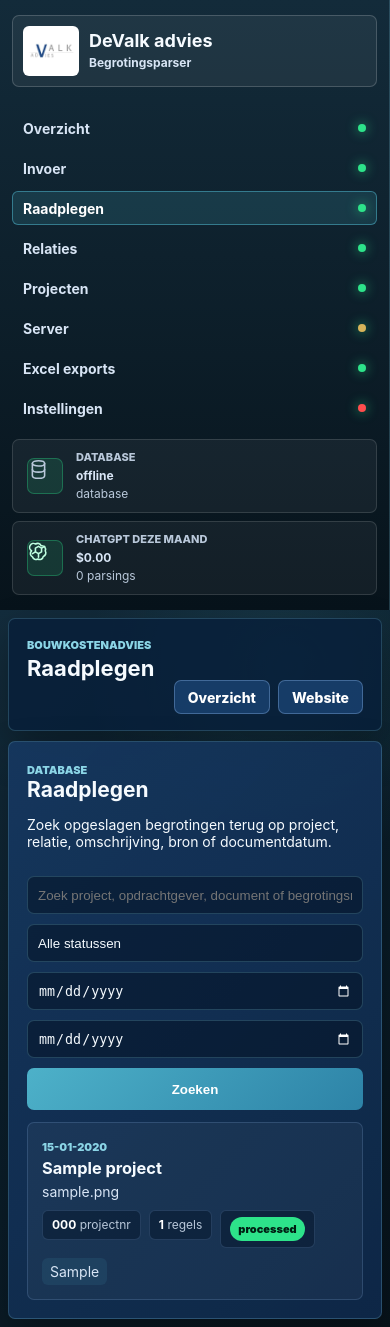
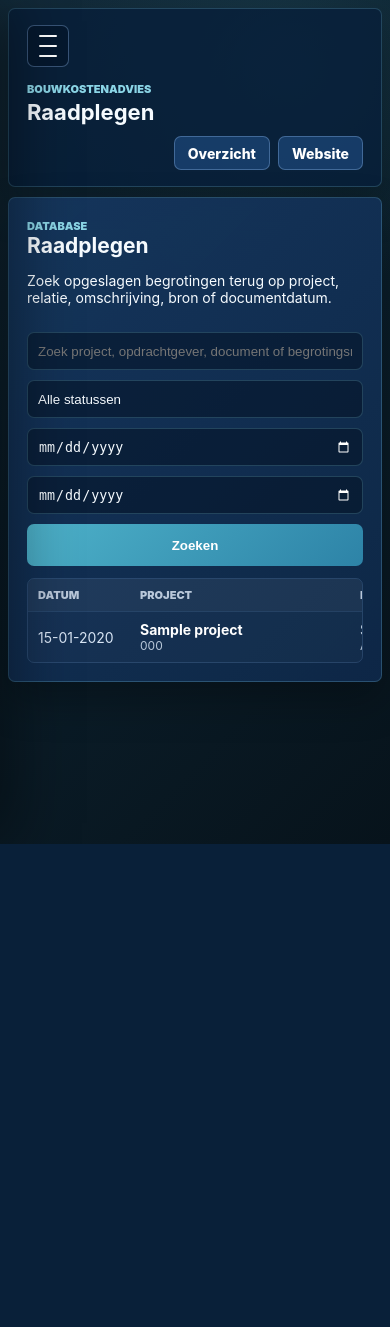
Before and after one commit to thomasdeijkers/devalkadvies, a FastAPI app: page /consult in a window 390 px wide. After the commit the page ends 844 px from the top, so only its background shows below. Run offline with FastAPI, Linux system fonts and the light colour scheme; tables that the repository leaves empty hold one stand-in row (values such as "Sample post").

Commit message:
Voeg euro opmaak indexering en mobiel menu toe

```diff
--- a/annemieke_app/main.py
+++ b/annemieke_app/main.py
@@ -24,6 +24,20 @@ templates = Jinja2Templates(directory=str(Path(__file__).parent / "templates"))
 app.mount("/static", StaticFiles(directory=str(Path(__file__).parent / "static")), name="static")
 logo_path = Path(__file__).resolve().parent.parent / "logo.webp"
 APP_STARTED_AT = time.time()
+
+
+def euro(value: Decimal | int | float | str | None) -> str:
+    if value is None or value == "":
+        return ""
+    try:
+        amount = Decimal(str(value))
+    except InvalidOperation:
+        return str(value)
+    formatted = f"{amount:,.2f}".replace(",", "X").replace(".", ",").replace("X", ".")
+    return f"€ {formatted}"
+
+
+templates.env.filters["euro"] = euro
 
 
 @app.on_event("startup")
@@ -124,7 +138,7 @@ def _render_workspace(
         select(Relation).order_by(Relation.name)
     ).all()
     status_context = _status_context(session)
-    consult_documents = _consult_documents(session, query, status, date_from, date_to) if active_page == "consult" else []
+    consult_lines = _consult_lines(session, query, status, date_from, date_to) if active_page == "consult" else []
 
     return templates.TemplateResponse(
         request=request,
@@ -145,7 +159,7 @@ def _render_workspace(
             "selected_status": status or "",
             "selected_date_from": date_from or "",
             "selected_date_to": date_to or "",
-            "consult_documents": consult_documents,
+            "consult_lines": consult_lines,
             "active_page": active_page,
             **status_context,
         },
@@ -669,23 +683,23 @@ def _decimal_or_none(value: str) -> Decimal | None:
         return None
 
 
-def _consult_documents(
+def _consult_lines(
     session: Session,
     query: str | None,
     status: str | None,
     date_from: str | None,
     date_to: str | None,
-) -> list[IncomingDocument]:
+) -> list[BudgetLine]:
     client_relation = aliased(Relation)
     architect_relation = aliased(Relation)
     constructor_relation = aliased(Relation)
     statement = (
-        select(IncomingDocument)
+        select(BudgetLine)
+        .join(BudgetLine.document)
         .outerjoin(IncomingDocument.project)
         .outerjoin(client_relation, Project.client_relation_id == client_relation.id)
         .outerjoin(architect_relation, Project.architect_relation_id == architect_relation.id)
         .outerjoin(constructor_relation, Project.constructor_relation_id == constructor_relation.id)
-        .outerjoin(IncomingDocument.budget_lines)
     )
     cleaned_query = (query or "").strip()
     if cleaned_query:
@@ -703,6 +717,7 @@ def _consult_documents(
                 architect_relation.name.ilike(search),
                 constructor_relation.name.ilike(search),
                 BudgetLine.omschrijving_werkzaamheden.ilike(search),
+                BudgetLine.eenheid.ilike(search),
             )
         )
     if status:
@@ -714,7 +729,9 @@ def _consult_documents(
     if parsed_to:
         statement = statement.where(IncomingDocument.created_at < parsed_to + timedelta(days=1))
 
-    return session.scalars(statement.distinct().order_by(IncomingDocument.created_at.desc()).limit(80)).unique().all()
+    return session.scalars(
+        statement.order_by(IncomingDocument.created_at.desc(), BudgetLine.line_number).limit(300)
+    ).unique().all()
 
 
 def _date_or_none(value: str | None) -> datetime | None:
--- a/annemieke_app/static/styles.css
+++ b/annemieke_app/static/styles.css
@@ -53,6 +53,12 @@ a {
   padding: 15px 12px;
   background: linear-gradient(180deg, #132b3a 0%, #07131b 100%);
   border-right: 1px solid var(--line);
+}
+
+.mobile-close,
+.hamburger-button,
+.menu-backdrop {
+  display: none;
 }
 
 .brand-card {
@@ -235,12 +241,36 @@ a {
   display: flex;
   align-items: center;
   justify-content: space-between;
+  gap: 12px;
   min-height: 66px;
   padding: 16px 18px;
   border: 1px solid var(--line);
   border-radius: 7px;
   background: rgba(8, 31, 58, 0.82);
   box-shadow: var(--shadow);
+}
+
+.topbar > div:first-of-type {
+  min-width: 0;
+  margin-right: auto;
+}
+
+.hamburger-button {
+  width: 42px;
+  height: 42px;
+  padding: 0;
+  border: 1px solid rgba(126, 169, 219, 0.42);
+  border-radius: 7px;
+  background: rgba(4, 19, 38, 0.58);
+}
+
+.hamburger-button span {
+  display: block;
+  width: 18px;
+  height: 2px;
+  margin: 4px auto;
+  border-radius: 999px;
+  background: #fff;
 }
 
 .topbar h1 {
@@ -454,66 +484,57 @@ button:hover {
 
 .consult-results {
   display: grid;
-  gap: 10px;
+  gap: 0;
 }
 
-.consult-card {
-  display: grid;
-  grid-template-columns: minmax(260px, 1.25fr) minmax(260px, 0.9fr);
-  gap: 10px 16px;
-  padding: 14px;
+.consult-table {
+  overflow-x: auto;
   border: 1px solid rgba(126, 169, 219, 0.22);
   border-radius: 7px;
-  background: rgba(255, 255, 255, 0.04);
 }
 
-.consult-card h3 {
-  margin: 4px 0 5px;
+.consult-row {
+  display: grid;
+  grid-template-columns: 92px minmax(210px, 1fr) minmax(180px, 0.9fr) minmax(320px, 1.35fr) 78px 62px 92px 100px 105px;
+  gap: 10px;
+  align-items: center;
+  min-width: 1260px;
+  padding: 9px 10px;
+  color: var(--soft);
+  border-top: 1px solid rgba(126, 169, 219, 0.16);
+  background: rgba(255, 255, 255, 0.025);
 }
 
-.consult-card p {
-  margin: 0;
-  color: var(--soft);
+.consult-row:hover {
+  background: rgba(77, 177, 201, 0.1);
 }
 
-.consult-meta {
-  display: flex;
-  gap: 8px;
-  flex-wrap: wrap;
-  align-items: start;
-  justify-content: flex-end;
+.consult-head {
+  color: var(--muted);
+  background: rgba(255, 255, 255, 0.06);
+  border-top: 0;
+  font-size: 11px;
+  font-weight: 900;
+  text-transform: uppercase;
 }
 
-.consult-meta span {
-  min-height: 30px;
-  padding: 6px 9px;
-  border: 1px solid rgba(126, 169, 219, 0.2);
-  border-radius: 6px;
+.consult-row strong,
+.consult-row small {
+  display: block;
+}
+
+.consult-row strong {
+  color: #fff;
+}
+
+.consult-row small {
   color: var(--muted);
-  background: rgba(4, 19, 38, 0.45);
   font-size: 12px;
 }
 
-.consult-meta strong {
-  color: #fff;
-}
-
-.consult-lines {
-  grid-column: 1 / -1;
-  display: flex;
-  gap: 7px;
-  flex-wrap: wrap;
-}
-
-.consult-lines span {
-  max-width: 360px;
+.consult-row > span {
   overflow: hidden;
   text-overflow: ellipsis;
-  white-space: nowrap;
-  padding: 5px 8px;
-  border-radius: 6px;
-  color: var(--soft);
-  background: rgba(77, 177, 201, 0.1);
 }
 
 .file-picker {
@@ -1152,13 +1173,65 @@ pre {
   }
 
   .sidebar {
-    position: static;
-    height: auto;
+    position: fixed;
+    z-index: 40;
+    top: 0;
+    left: 0;
+    width: min(310px, calc(100vw - 42px));
+    height: 100vh;
+    overflow-y: auto;
+    transform: translateX(-104%);
+    transition: transform 0.22s ease;
+    box-shadow: 26px 0 60px rgba(0, 0, 0, 0.42);
   }
 
   .sidebar-footer {
     position: static;
     margin-top: 14px;
+  }
+
+  .hamburger-button {
+    display: inline-flex;
+    flex-direction: column;
+    align-items: center;
+    justify-content: center;
+    flex: 0 0 42px;
+  }
+
+  .mobile-close {
+    position: absolute;
+    top: 10px;
+    right: 10px;
+    display: inline-flex;
+    width: 34px;
+    height: 34px;
+    min-height: 34px;
+    padding: 0;
+    border: 1px solid rgba(126, 169, 219, 0.34);
+    border-radius: 7px;
+    background: rgba(4, 19, 38, 0.8);
+    color: #fff;
+    font-size: 24px;
+    line-height: 1;
+  }
+
+  .menu-backdrop {
+    position: fixed;
+    z-index: 35;
+    inset: 0;
+    background: rgba(0, 0, 0, 0.52);
+  }
+
+  body.menu-open {
+    overflow: hidden;
+  }
+
+  body.menu-open .sidebar {
+    transform: translateX(0);
+  }
+
+  body.menu-open .menu-backdrop {
+    display: block;
   }
 
   .hero-band,
@@ -1168,13 +1241,8 @@ pre {
   .data-grid,
   .input-overview,
   .consult-form,
-  .consult-card,
   .server-grid {
     grid-template-columns: 1fr;
-  }
-
-  .consult-meta {
-    justify-content: flex-start;
   }
 }
 
--- a/annemieke_app/templates/base.html
+++ b/annemieke_app/templates/base.html
@@ -9,7 +9,8 @@
   </head>
   <body>
     <div class="app-layout">
-      <aside class="sidebar">
+      <aside class="sidebar" id="mobile-menu">
+        <button class="mobile-close" type="button" data-menu-close aria-label="Menu sluiten">×</button>
         <a class="brand-card" href="/">
           <span class="logo-frame">
             <img src="/logo.webp" alt="DeValk advies">
@@ -64,8 +65,14 @@
           </div>
         </div>
       </aside>
+      <button class="menu-backdrop" type="button" data-menu-close aria-label="Menu sluiten"></button>
       <main class="main-panel">
         <header class="topbar">
+          <button class="hamburger-button" type="button" data-menu-toggle aria-controls="mobile-menu" aria-expanded="false">
+            <span></span>
+            <span></span>
+            <span></span>
+          </button>
           <div>
             <span class="eyebrow">Bouwkostenadvies</span>
             <h1>{% block page_title %}Werkbak voor begrotingen{% endblock %}</h1>
@@ -132,6 +139,17 @@
           });
         });
       });
+
+      const menuToggle = document.querySelector("[data-menu-toggle]");
+      const menuCloseButtons = document.querySelectorAll("[data-menu-close]");
+      const setMenuOpen = (isOpen) => {
+        document.body.classList.toggle("menu-open", isOpen);
+        if (menuToggle) menuToggle.setAttribute("aria-expanded", String(isOpen));
+      };
+      if (menuToggle) {
+        menuToggle.addEventListener("click", () => setMenuOpen(!document.body.classList.contains("menu-open")));
+      }
+      menuCloseButtons.forEach((button) => button.addEventListener("click", () => setMenuOpen(false)));
     </script>
   </body>
 </html>
--- a/annemieke_app/templates/dashboard.html
+++ b/annemieke_app/templates/dashboard.html
@@ -128,26 +128,45 @@
       <input name="date_to" type="date" value="{{ selected_date_to }}">
       <button type="submit">Zoeken</button>
     </form>
-    <div class="consult-results">
-      {% if consult_documents %}
-        {% for document in consult_documents %}
-          <article class="consult-card">
-            <div>
-              <span class="eyebrow">{{ document.created_at.strftime("%d-%m-%Y") if document.created_at else "Geen datum" }}</span>
-              <h3><a href="/documents/{{ document.id }}">{{ document.project.name if document.project else document.project_name or "Geen project gekoppeld" }}</a></h3>
-              <p>{{ document.original_filename }}</p>
-            </div>
-            <div class="consult-meta">
-              <span><strong>{{ document.project.project_number if document.project and document.project.project_number else "-" }}</strong> projectnr</span>
-              <span><strong>{{ document.budget_lines|length }}</strong> regels</span>
-              <span><mark class="status {{ document.status }}">{{ document.status }}</mark></span>
-            </div>
-            <div class="consult-lines">
-              {% for line in document.budget_lines[:3] %}
-                <span>{{ line.omschrijving_werkzaamheden }}</span>
-              {% endfor %}
-            </div>
-          </article>
+    <div class="consult-results consult-table">
+      {% if consult_lines %}
+        <div class="consult-row consult-head">
+          <span>Datum</span>
+          <span>Project</span>
+          <span>Relatie</span>
+          <span>Omschrijving</span>
+          <span>Hvh</span>
+          <span>Ehd</span>
+          <span>Ehprijs</span>
+          <span>Totaal</span>
+          <span>Status</span>
+        </div>
+        {% for line in consult_lines %}
+          {% set document = line.document %}
+          {% set project = document.project %}
+          <a class="consult-row" href="/documents/{{ document.id }}">
+            <span>{{ document.created_at.strftime("%d-%m-%Y") if document.created_at else "-" }}</span>
+            <span>
+              <strong>{{ project.name if project else document.project_name or "Geen project" }}</strong>
+              <small>{{ project.project_number if project and project.project_number else document.original_filename }}</small>
+            </span>
+            <span>
+              {{ project.client.name if project and project.client else document.source or "-" }}
+              {% if project and project.architect %}<small>Architect: {{ project.architect.name }}</small>{% endif %}
+            </span>
+            <span>{{ line.omschrijving_werkzaamheden }}</span>
+            <span>{{ line.hoeveelheid or "" }}</span>
+            <span>{{ line.eenheid or "" }}</span>
+            <span>
+              {{ line.eenheidsprijs|euro }}
+              {% if line.indexed_eenheidsprijs %}<small>Index: {{ line.indexed_eenheidsprijs|euro }}</small>{% endif %}
+            </span>
+            <span>
+              {{ line.totaal_prijs_per_regel|euro }}
+              {% if line.indexed_totaal_prijs_per_regel %}<small>Index: {{ line.indexed_totaal_prijs_per_regel|euro }}</small>{% endif %}
+            </span>
+            <span><mark class="status {{ document.status }}">{{ document.status }}</mark></span>
+          </a>
         {% endfor %}
       {% else %}
         <div class="empty-state">
```
Also changed, not shown: annemieke_app/database.py (+15 -0 lines), annemieke_app/models.py (+37 -0 lines).
